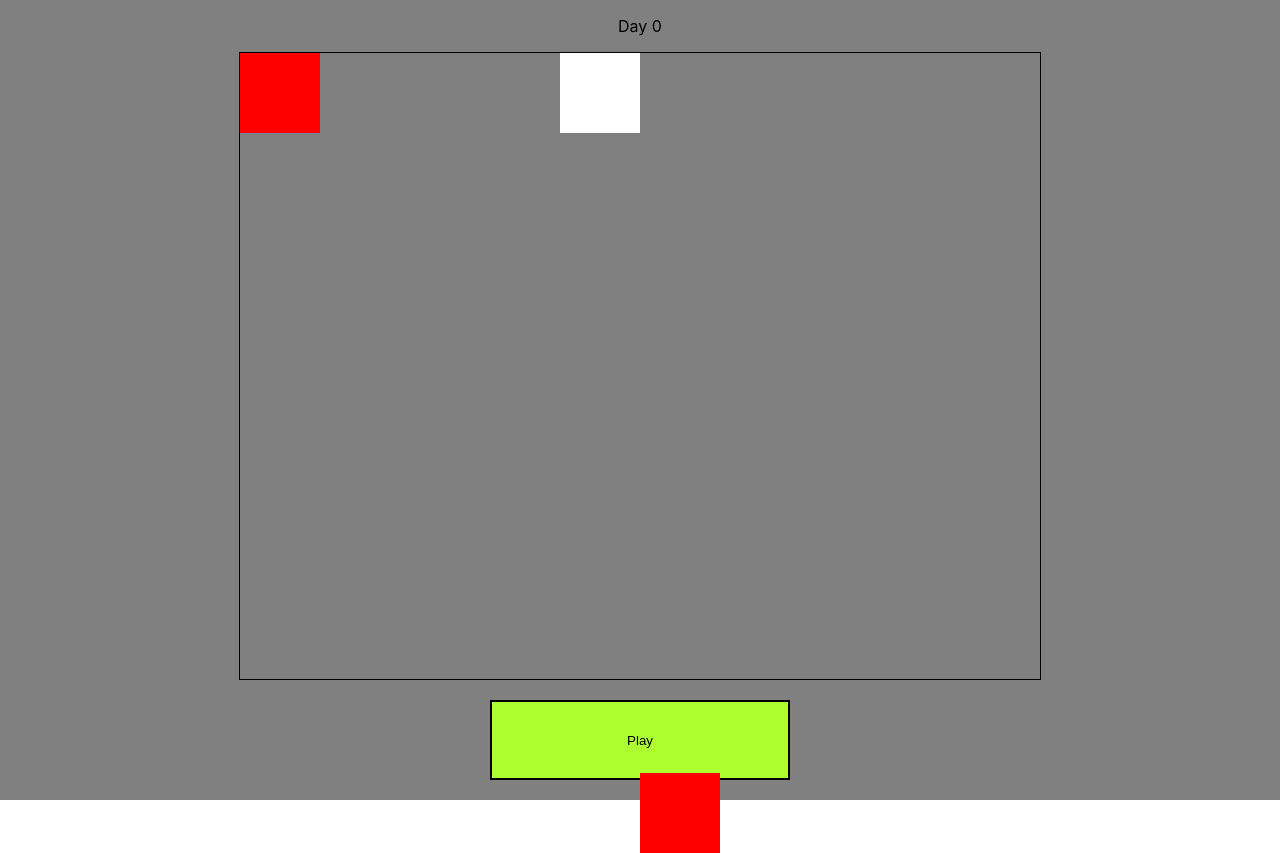
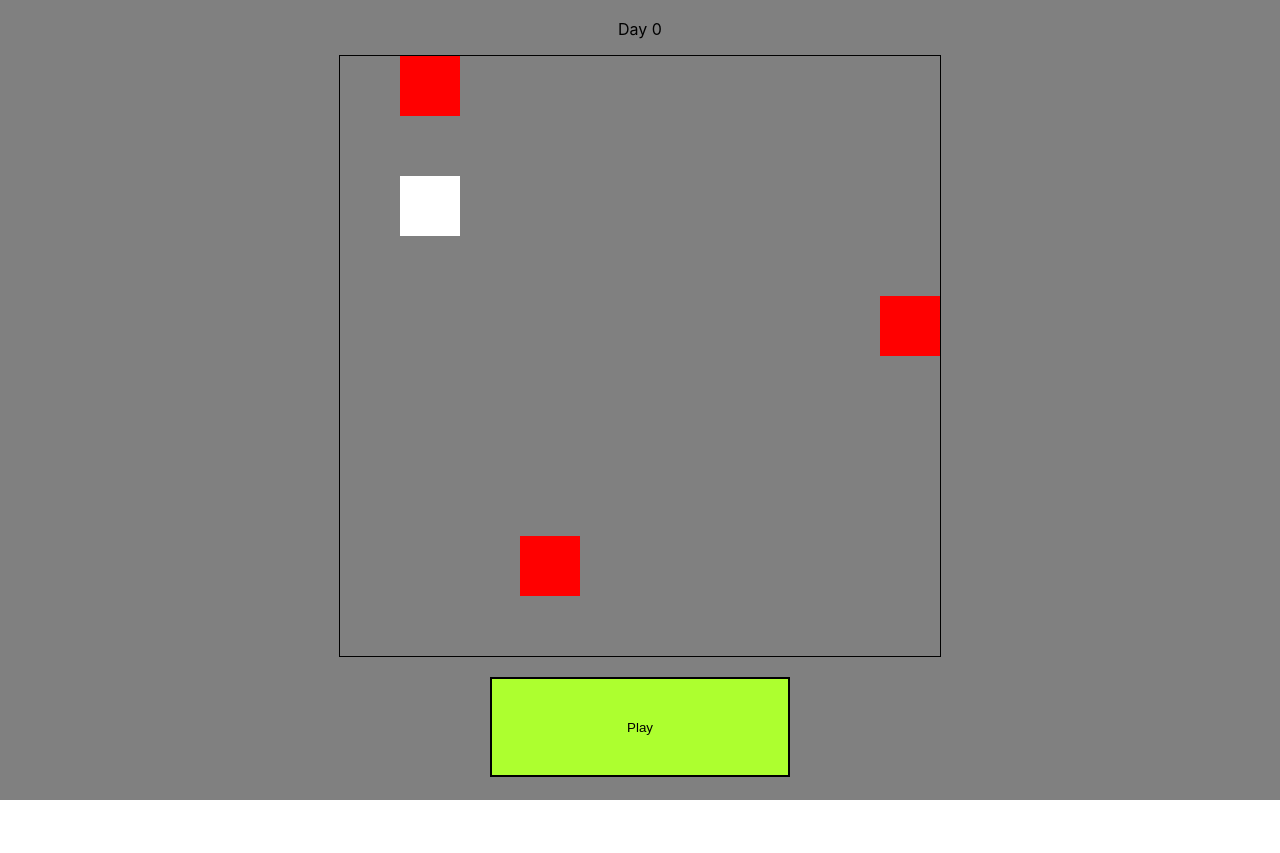
Before and after one commit to helo1313/game-of-life, a React (Create React App) app: page / in a window 1280 px wide. After the commit the page ends 800 px from the top, so only its background shows below. Built offline with nearby package versions, Linux system fonts and the light colour scheme.

Commit message:
added render new entities in game world

```diff
--- a/src/App.tsx
+++ b/src/App.tsx
@@ -42,9 +42,12 @@ function App() {
     });
 
     console.log(initEntitiresGrid);
+    setEntitiesGrid(initEntitiresGrid);
   };
 
-  initGame();
+  useEffect(() => {
+    initGame();
+  }, []);
 
   const spawn: () => Creature[] = () => {
     let creatures: Creature[] = [];
@@ -93,7 +96,7 @@ function App() {
   return (
     <div className={classes.app}>
       <p>Day {currentDay}</p>
-      <GameWorld creatures={currentCreatures} />
+      <GameWorld grid={entitiesGrid} />
       <button className={classes.playButton} onClick={Play}>
         Play
       </button>
--- a/src/components/creature/CreatureModel.module.scss
+++ b/src/components/creature/CreatureModel.module.scss
@@ -1,6 +1,6 @@
 .creature {
   position: absolute;
-  width: 80px;
-  height: 80px;
+  width: 60px;
+  height: 60px;
   background-color: red;
 }
--- a/src/components/creature/CreatureModel.tsx
+++ b/src/components/creature/CreatureModel.tsx
@@ -4,14 +4,18 @@ import Creature from "../../classes/creatures/Creature";
 
 import classes from "./CreatureModel.module.scss";
 import { MAP_CELL_AMOUNT } from "../../utils/constans/gameSettings";
+import Position from "../../utils/Interfaces/positionInterface";
 
 interface CreatureProps {
-  creatureData: Creature;
+  entity: Creature;
+  position: Position;
 }
 
 const CreatureModel: React.FC<CreatureProps> = (props) => {
-  const mapXPosition = props.creatureData.position.x * (800 / MAP_CELL_AMOUNT);
-  const mapYPosition = props.creatureData.position.y * (800 / MAP_CELL_AMOUNT);
+  const { entity, position } = props;
+
+  const mapXPosition = position.x * (600 / MAP_CELL_AMOUNT);
+  const mapYPosition = position.y * (600 / MAP_CELL_AMOUNT);
 
   return (
     <div
@@ -19,7 +23,7 @@ const CreatureModel: React.FC<CreatureProps> = (props) => {
       style={{
         left: `${mapXPosition}px`,
         top: `${mapYPosition}px`,
-        backgroundColor: `${props.creatureData.color}`,
+        backgroundColor: `${props.entity.color}`,
       }}
     ></div>
   );
--- a/src/components/gameWorld/GameWorld.module.scss
+++ b/src/components/gameWorld/GameWorld.module.scss
@@ -1,6 +1,8 @@
 .gameWorld {
   position: relative;
-  width: 800px;
-  height: 800px;
+  width: 600px;
+  min-width: 600px;
+  height: 600px;
+  min-height: 600px;
   border: 1px solid black;
 }
--- a/src/components/gameWorld/GameWorld.tsx
+++ b/src/components/gameWorld/GameWorld.tsx
@@ -4,19 +4,31 @@ import classes from "./GameWorld.module.scss";
 
 import Creature from "../../classes/creatures/Creature";
 import CreatureModel from "../creature/CreatureModel";
+import Grid from "../../utils/types/entitiesType";
 
-interface GameWorldProps {
-  creatures: Creature[];
+interface GameWorldProps<T> {
+  grid: Grid<T>;
 }
 
-const GameWorld: React.FC<GameWorldProps> = (props) => {
+const GameWorld: React.FC<GameWorldProps<Creature>> = (props) => {
   return (
     <div className={classes.gameWorld}>
-      {props.creatures.map((creatureInstance) => (
-        <CreatureModel key={Math.random()} creatureData={creatureInstance} />
-      ))}
+      {props.grid.map((gridRow, y) =>
+        gridRow.map(
+          (entity, x) =>
+            entity && (
+              <CreatureModel
+                key={Math.random()}
+                entity={entity}
+                position={{ x, y }}
+              />
+            )
+        )
+      )}
     </div>
   );
 };
 
 export default GameWorld;
+
+// <CreatureModel key={Math.random()} creatureData={creatureInstance} />
```
